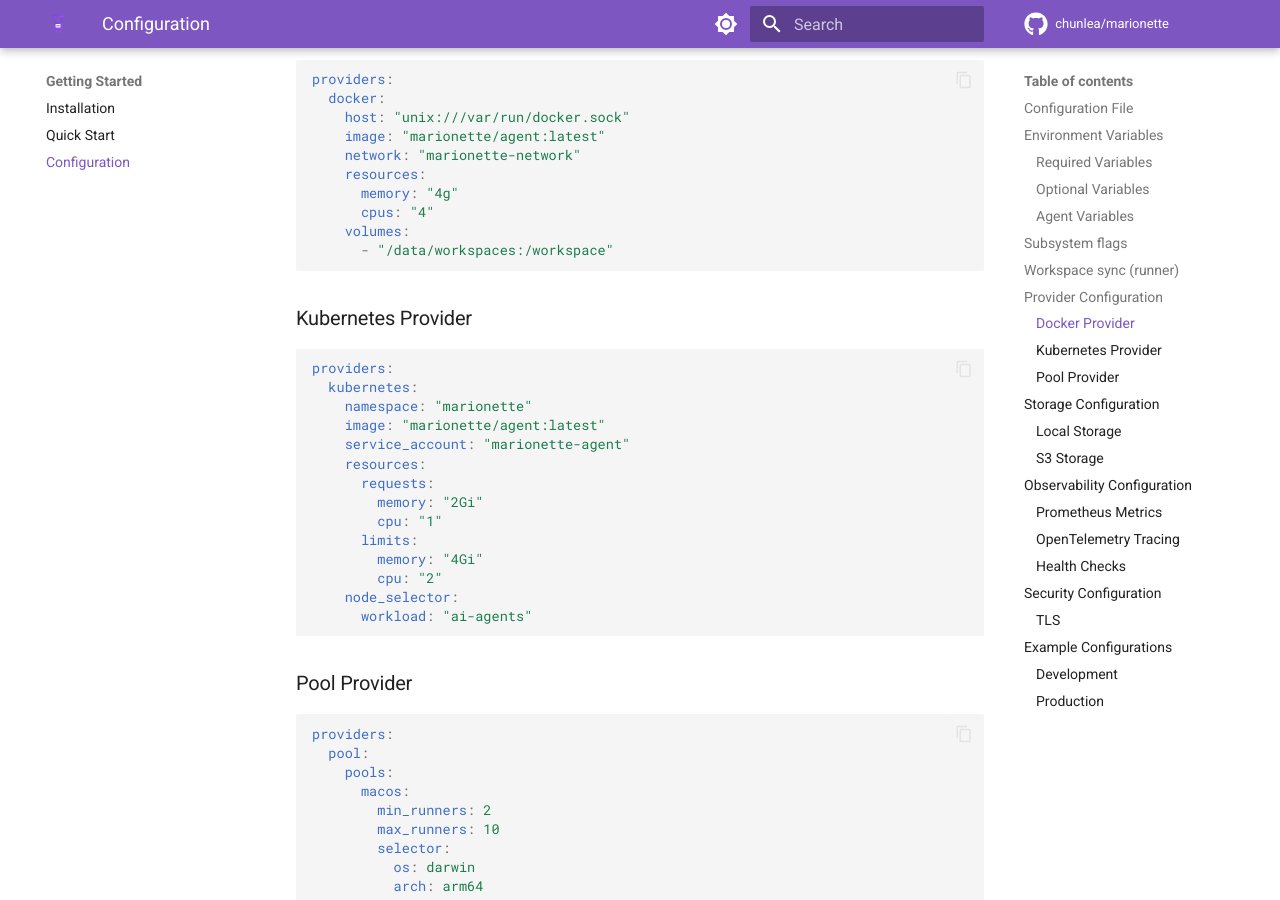
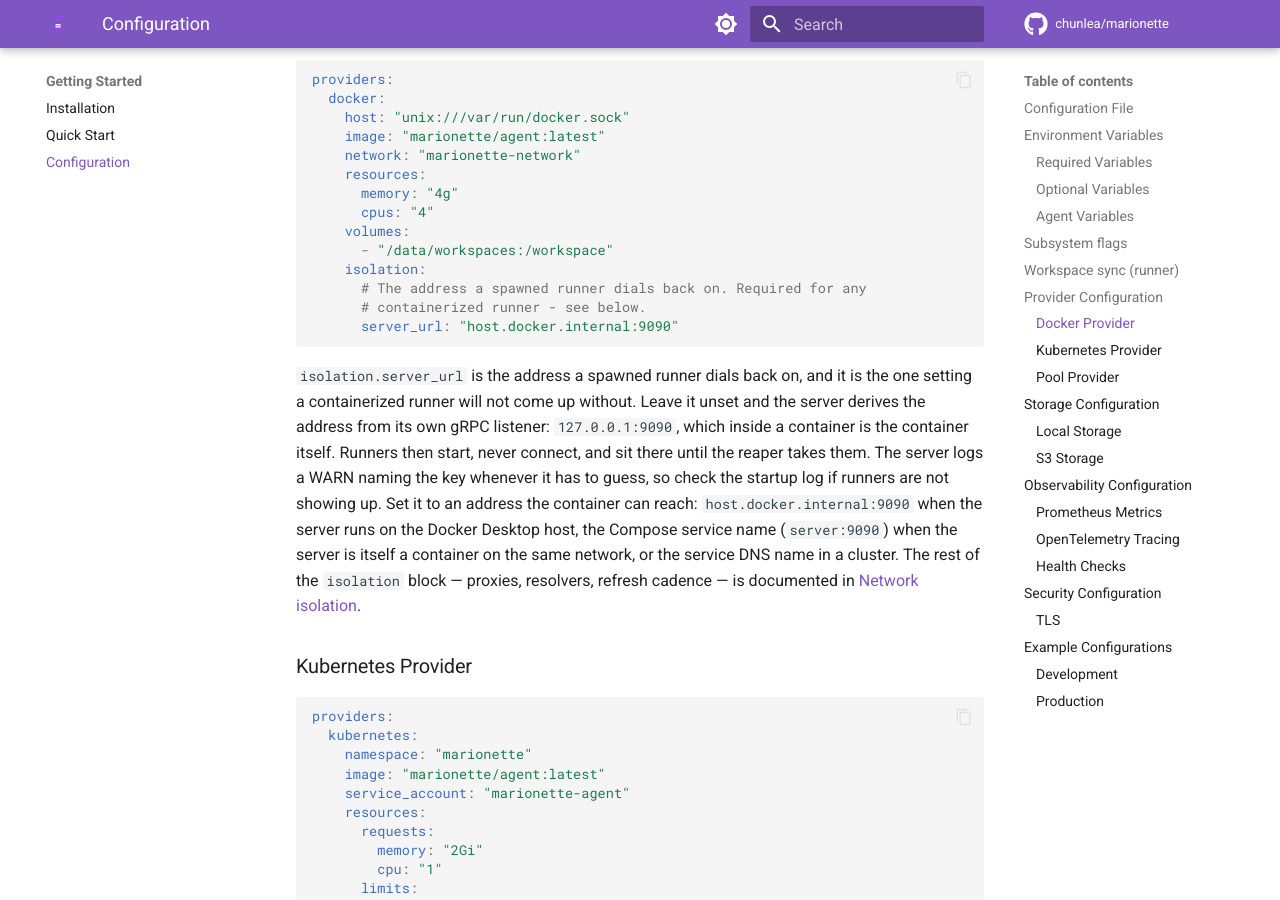
Before and after one commit to chunlea/marionette, an MkDocs documentation site: the page built from docs/getting-started/configuration.md, in a window 1280 px wide and 900 px high, scrolled down 4212 px. Built offline with MkDocs 1.6.1 and Material for MkDocs 9.7.7, drawn with Linux system fonts in a browser that asks for light colours; comment, search, counter and statistics services are not loaded.

Commit message:
docs: state the server_url a containerized runner needs
A fresh Docker-provider deployment comes up, spawns runners, and the runners
never connect: with providers.docker.isolation.server_url unset the server
derives the callback address from its own gRPC listener, and 127.0.0.1:9090
inside a runner container is that container. There is a startup WARN naming the
key, but nothing a reader meets before that point mentions it.

Say it where the reader is choosing a runner: the README quick start and the
quick-start page both flag it at the runner step, and the configuration page's
Docker provider section now carries the key, the failure mode, and the two
addresses that are actually right -- host.docker.internal:9090 for a server on
the Docker Desktop host, the Compose service name for a server that is itself a
container.

deploy/docker/config.yaml sets server_url: "server:9090", which is correct for
the compose file that mounts it; the server there runs as the "server" service on
the compose network.

Verified: mkdocs build --strict green; all three documented forms accepted by
network.ParseEndpoint and NetworkIsolationConfig.Validate.

````diff
--- a/docs/getting-started/configuration.md
+++ b/docs/getting-started/configuration.md
@@ -166,7 +166,24 @@
       cpus: "4"
     volumes:
       - "/data/workspaces:/workspace"
+    isolation:
+      # The address a spawned runner dials back on. Required for any
+      # containerized runner - see below.
+      server_url: "host.docker.internal:9090"
 ```
+
+`isolation.server_url` is the address a spawned runner dials back on, and it is
+the one setting a containerized runner will not come up without. Leave it unset
+and the server derives the address from its own gRPC listener: `127.0.0.1:9090`,
+which inside a container is the container itself. Runners then start, never
+connect, and sit there until the reaper takes them. The server logs a WARN naming
+the key whenever it has to guess, so check the startup log if runners are not
+showing up. Set it to an address the container can reach:
+`host.docker.internal:9090` when the server runs on the Docker Desktop host, the
+Compose service name (`server:9090`) when the server is itself a container on the
+same network, or the service DNS name in a cluster. The rest of the `isolation`
+block — proxies, resolvers, refresh cadence — is documented in
+[Network isolation](../network.md).
 
 ### Kubernetes Provider
 
````
Also changed, not shown: README.md (+11 -0 lines), docs/getting-started/quick-start.md (+14 -0 lines), 1 other file.
